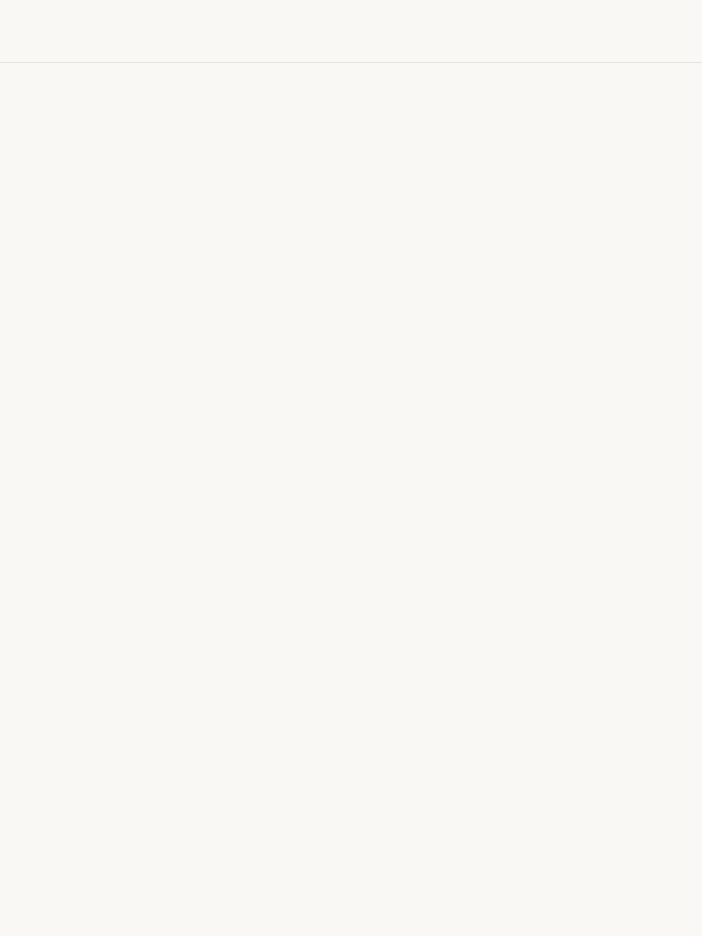
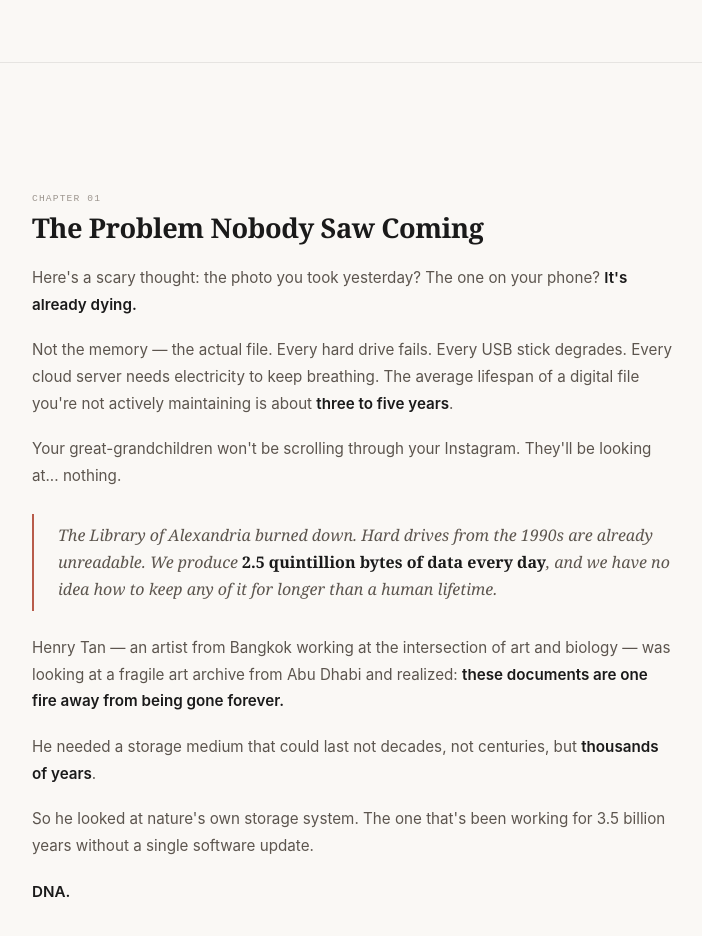
Before and after one commit to henryandpartners/living-archive-web, a Next.js app: page / in a window 1280 px wide. Shown: the part 582-1518 px from the top of the page, without its empty margins (288-990 px from the left). Built offline with nearby package versions, Linux system fonts and the light colour scheme.

Commit message:
Fix: first chapter now visible on page load (reveal animation only applies after scroll)

```diff
--- a/app/page.tsx
+++ b/app/page.tsx
@@ -100,11 +100,11 @@ export default function StoryPage() {
           padding: "0 20px",
         }}
       >
-        {CHAPTERS.map((ch) => (
+        {CHAPTERS.map((ch, i) => (
           <section
             key={ch.id}
             id={ch.id}
-            className="reveal"
+            className={i === 0 ? "reveal visible" : "reveal"}
             style={{
               padding: "3.5rem 0",
               scrollMarginTop: 80,
```
